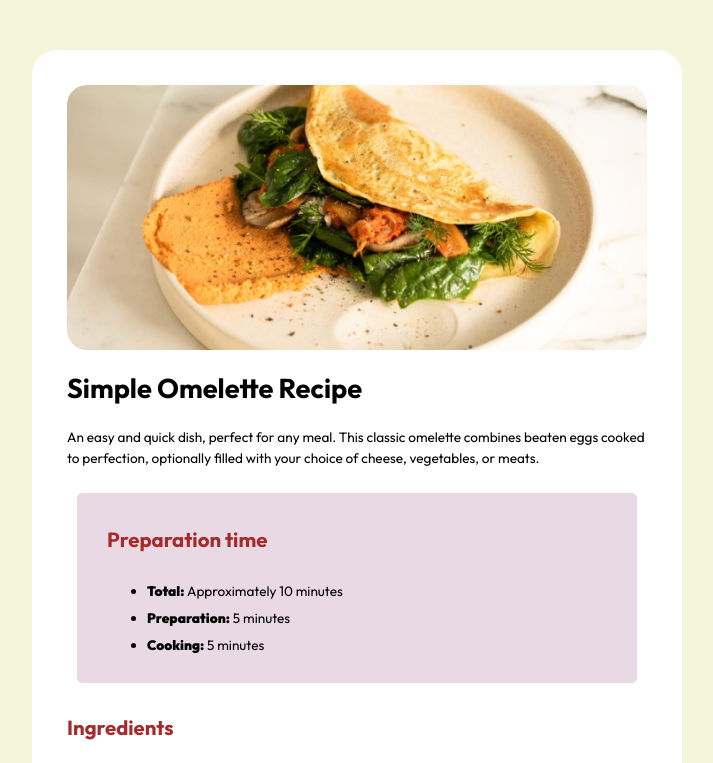
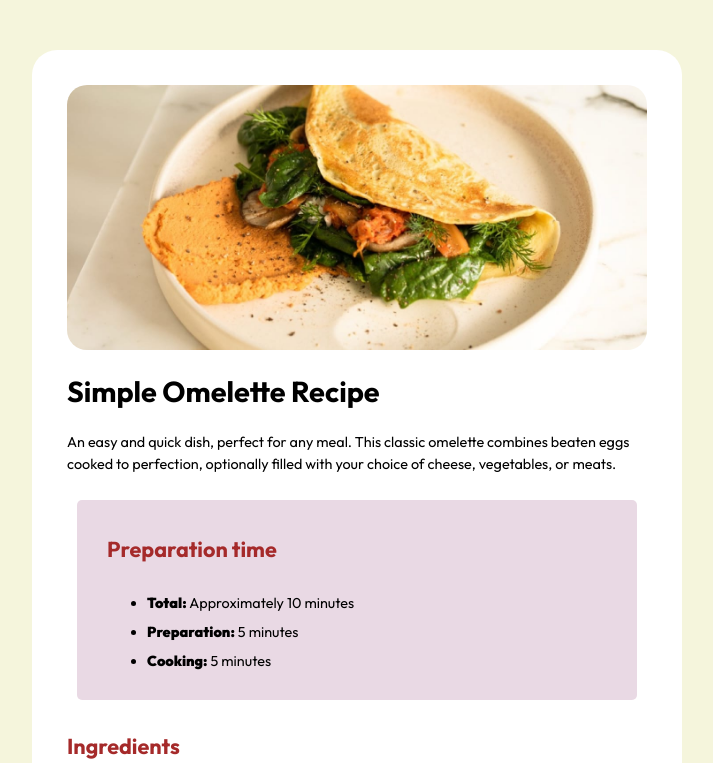
Before and after one commit to miulerbm/simple-recipe-page, a plain HTML site: page index.html in a window 1280 px wide. Shown: the top 763 px of the page, without its empty margins (283-996 px from the left). Drawn offline with Linux system fonts and the light colour scheme.

Commit message:
Fixing fontsize

```diff
--- a/styles.css
+++ b/styles.css
@@ -5,14 +5,12 @@
   /* Puedes agregar otros formatos de fuentes como WOFF o WOFF2 para mejor compatibilidad */
 }
 
-html {
+body {
   font-family: "CustomFont", sans-serif;
-  font-size: 0.85rem;
-}
-body {
   margin: 0;
   background-color: beige;
   line-height: 1.5;
+  font-size: 0.9rem;
 }
 
 section {
```
Also changed, not shown: 2 other files.
